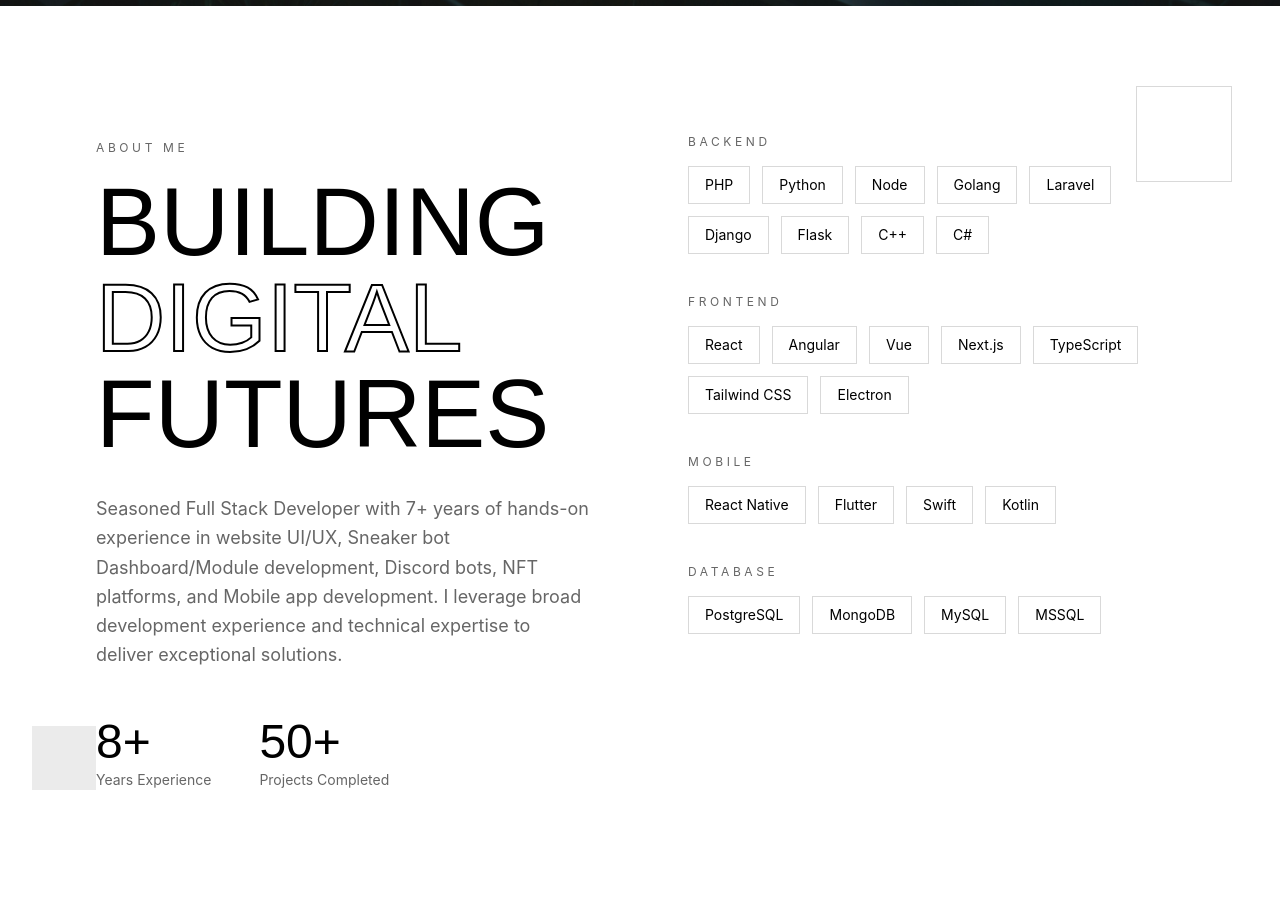
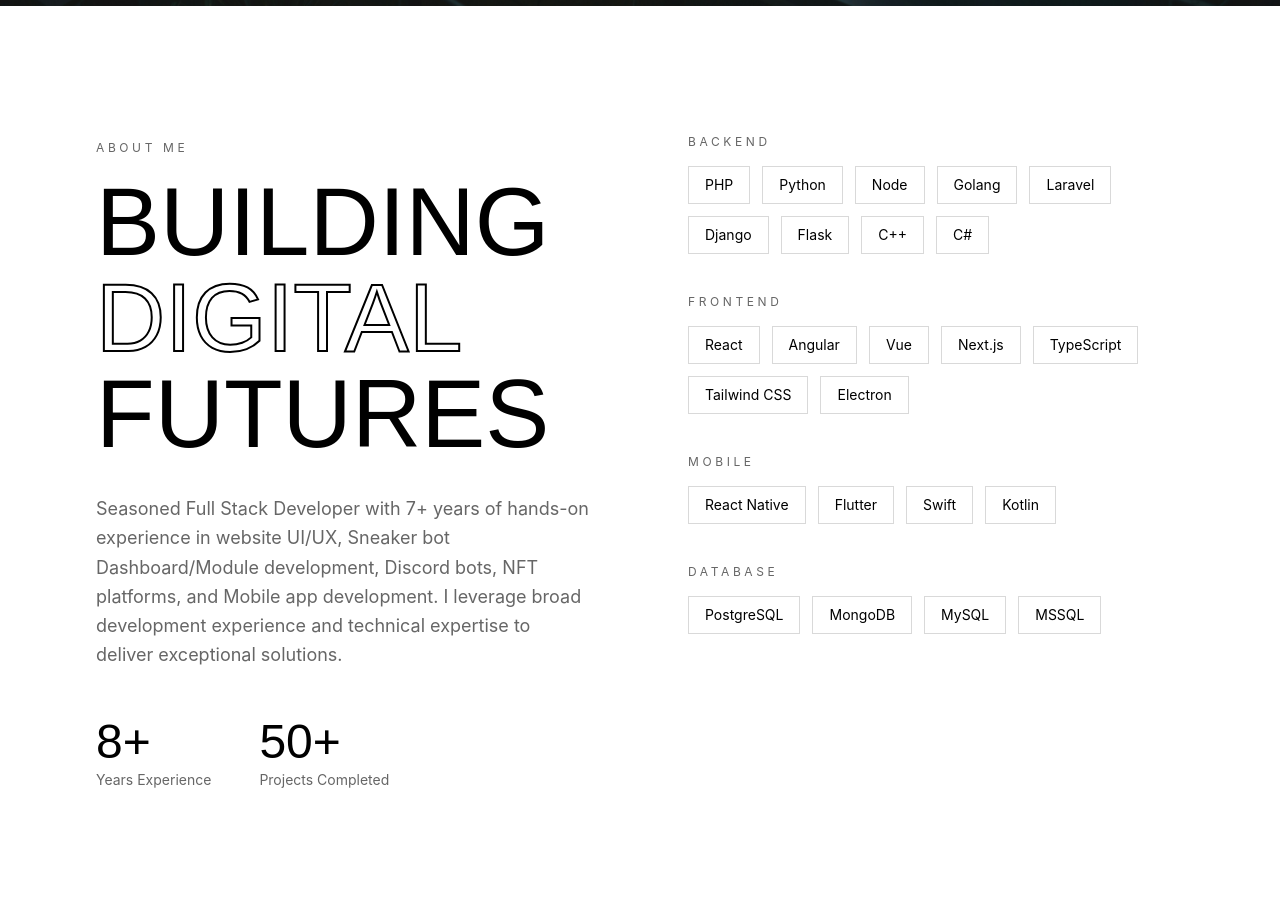
Before and after one commit to mergeninja0527/dennis-fabros, a React (Vite) app: page / in a window 1280 px wide. Shown: the part 794-1712 px from the top of the page. Built offline with nearby package versions, Linux system fonts and the light colour scheme; the HTML template or start-up script is replaced by a standard one.

Commit message:
remove-unnecessary-element

```diff
--- a/src/components/AboutSection.tsx
+++ b/src/components/AboutSection.tsx
@@ -16,8 +16,6 @@ const AboutSection = () => {
   return (
     <section id="about" className="py-32 bg-background relative overflow-hidden">
       {/* Geometric accents */}
-      <div className="absolute top-20 right-12 w-24 h-24 border border-border" />
-      <div className="absolute bottom-32 left-8 w-16 h-16 bg-muted" />
 
       <div className="section-padding max-w-7xl mx-auto" ref={ref}>
         <motion.div
```
Also changed, not shown: src/components/Navigation.tsx (line endings or trailing spaces).
